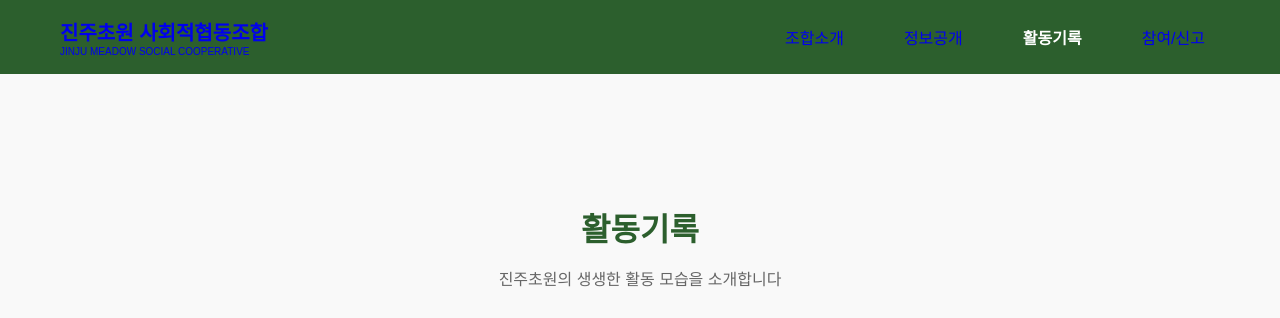
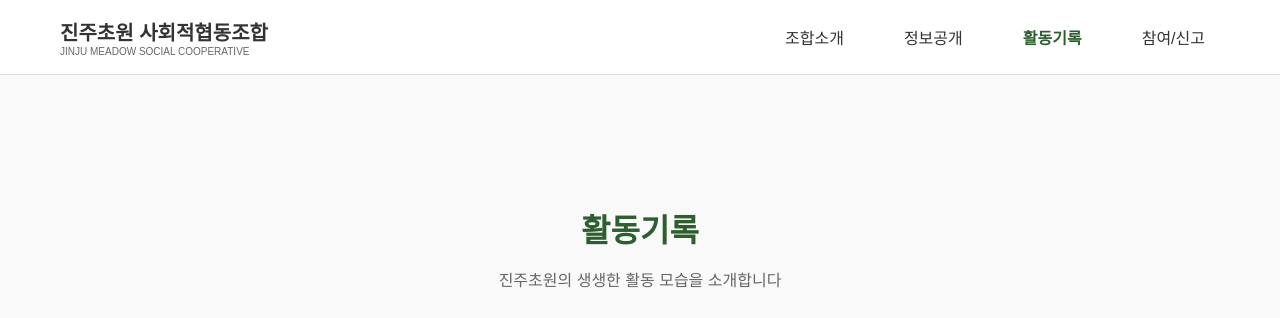
Before and after one commit to parjdettg/index, a plain HTML site: page gallery.html in a window 1280 px wide. Shown: the top 318 px of the page. Drawn offline with Linux system fonts and the light colour scheme.

Commit message:
활동기록 헤더 수정

```diff
--- a/gallery.html
+++ b/gallery.html
@@ -8,17 +8,20 @@
 
 <body>
 
-    <header class="main-header" style="position: relative; background: #2c5f2d;">
+    <header class="main-header" style="position: relative; background: #ffffff; border-bottom: 1px solid #e0e0e0;">
     <div class="nav-container">
-            <a href="index.html" class="logo">
+        <a href="index.html" class="logo" style="color: #333;">
             진주초원 사회적협동조합
-                <span class="en-logo-text">JINJU MEADOW SOCIAL COOPERATIVE</span>
+            <span class="en-logo-text" style="color: #666;">JINJU MEADOW SOCIAL COOPERATIVE</span>
         </a>
+
         <nav class="nav-menu">
-                <a href="about.html">조합소개</a>
-                <a href="disclosure.html">정보공개</a>
-                <a href="gallery.html" style="font-weight: bold; color: #fff;">활동기록</a>
-                <a href="index.html#contact">참여/신고</a>
+            <a href="about.html" style="color: #333;">조합소개</a>
+            <a href="disclosure.html" style="color: #333;">정보공개</a>
+
+            <a href="gallery.html" style="color: #2c5f2d; font-weight: bold;">활동기록</a>
+
+            <a href="index.html#contact" style="color: #333;">참여/신고</a>
         </nav>
     </div>
 </header>
```
Lines whose indentation alone changed are shown as unchanged.
